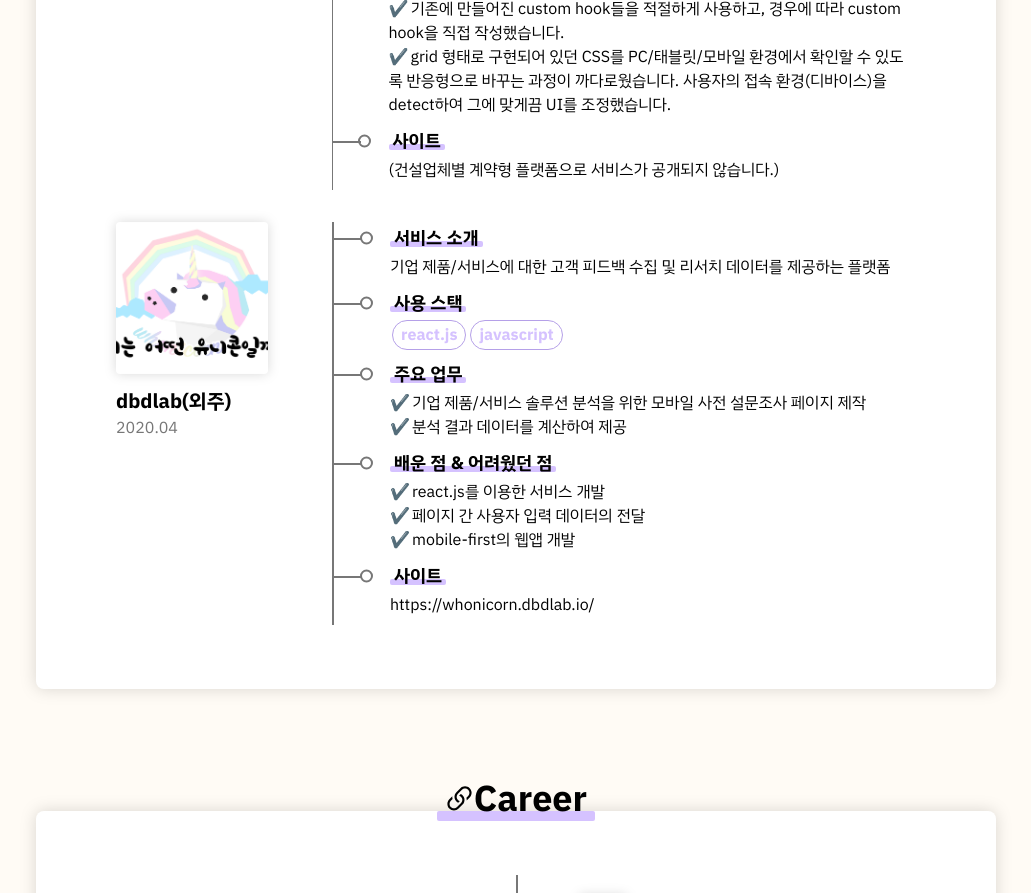
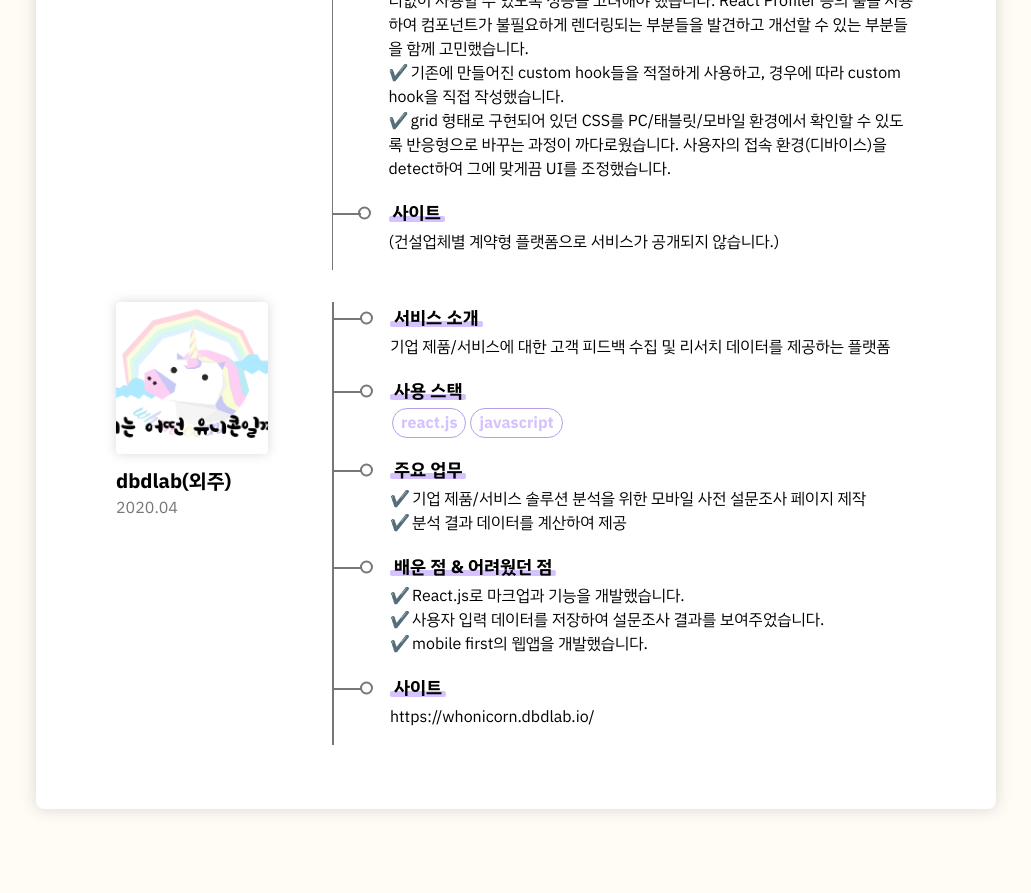
Before and after one commit to zigsong/zig-portfolio, a React app: page / in a window 1280 px wide. Shown: the part 3680-4573 px from the top of the page, without its empty margins (124-1155 px from the left). Built offline with nearby package versions, Linux system fonts and the light colour scheme.

Commit message:
refactor: 수정 사항 반영 - 우테코 링크 수정 - 문체 통일 - 모달 컨텐츠 순서 변경 - 프로젝트 기간 추가

```diff
--- a/src/components/ProjectModal/index.tsx
+++ b/src/components/ProjectModal/index.tsx
@@ -11,31 +11,8 @@ const ProjectModal = ({ content }: Props) => {
   return (
     <Styled.Root>
       <Styled.Container>
-        <Styled.Title>{content.title}</Styled.Title>
-        <Styled.Content>
-          <Styled.CategoryTitle>⌨️ 사용 스택</Styled.CategoryTitle>
-          <Styled.StacksContainer>
-            {content.stacks.map((stack) => (
-              <li key={stack}>
-                <Stack text={stack} />
-              </li>
-            ))}
-          </Styled.StacksContainer>
-        </Styled.Content>
-        <Styled.FlexContainer>
-          <Styled.Content>
-            <Styled.CategoryTitle className="project-url">🛠 Github URL</Styled.CategoryTitle>
-            <a href={content.githubUrl} target="_blank">
-              {content.githubUrl}
-            </a>
-          </Styled.Content>
-          <Styled.Content>
-            <Styled.CategoryTitle className="project-url">🖥 Service URL</Styled.CategoryTitle>
-            <a href={content.deployUrl} target="_blank">
-              {content.deployUrl}
-            </a>
-          </Styled.Content>
-        </Styled.FlexContainer>
+        <h1>{content.title}</h1>
+        <Styled.Period>{content.period}</Styled.Period>
         <Styled.FlexContainer>
           <div className="content-wrapper">
             <Styled.Content>
@@ -60,6 +37,33 @@ const ProjectModal = ({ content }: Props) => {
             </Styled.CheckList>
           </Styled.Content>
         </Styled.FlexContainer>
+        <Styled.Content>
+          <Styled.CategoryTitle>⌨️ 사용 스택</Styled.CategoryTitle>
+          <Styled.StacksContainer>
+            {content.stacks.map((stack) => (
+              <li key={stack}>
+                <Stack text={stack} />
+              </li>
+            ))}
+          </Styled.StacksContainer>
+        </Styled.Content>
+        <Styled.FlexContainer>
+          <Styled.Content>
+            <Styled.CategoryTitle className="project-url">🛠 Github URL</Styled.CategoryTitle>
+            <a href={content.githubUrl} target="_blank">
+              {content.githubUrl}
+            </a>
+          </Styled.Content>
+          {content.deployUrl && (
+            <Styled.Content>
+              <Styled.CategoryTitle className="project-url">🖥 Service URL</Styled.CategoryTitle>
+              <a href={content.deployUrl} target="_blank">
+                {content.deployUrl}
+              </a>
+            </Styled.Content>
+          )}
+        </Styled.FlexContainer>
+
         {content.learnings && (
           <Styled.Content>
             <Styled.CategoryTitle>🤔 고민한 내용</Styled.CategoryTitle>
@@ -74,9 +78,9 @@ const ProjectModal = ({ content }: Props) => {
           <Styled.CategoryTitle className="preview">📺 미리보기</Styled.CategoryTitle>
           <Styled.PreviewWrapper>
             {content.previews.map((preview, idx) => (
-              <div className="preview-image" key={idx}>
+              <li className="preview-image" key={idx}>
                 <img src={preview} alt={`${content.title}-${idx}`} />
-              </div>
+              </li>
             ))}
           </Styled.PreviewWrapper>
         </Styled.Content>
--- a/src/components/ProjectModal/styles.ts
+++ b/src/components/ProjectModal/styles.ts
@@ -27,11 +27,11 @@ const Container = styled.div`
   align-items: center;
 `;
 
-const Title = styled.h1`
+const Period = styled.span`
+  font-size: 14px;
   margin-bottom: 12px;
+  color: ${PALETTE.DEFAULT_GRAY};
 `;
-
-const RepresentImageWrapper = styled.div``;
 
 const FlexContainer = styled.div`
   width: 100%;
@@ -120,9 +120,10 @@ const CheckList = styled.ul`
 
 const PreviewWrapper = styled.ul`
   & .preview-image {
-    width: 480px;
+    width: 640px;
     height: auto;
     margin: auto;
+    margin-bottom: 1rem;
 
     & img {
       width: 100%;
@@ -134,8 +135,7 @@ const PreviewWrapper = styled.ul`
 export default {
   Root,
   Container,
-  Title,
-  RepresentImageWrapper,
+  Period,
   FlexContainer,
   Content,
   CategoryTitle,
--- a/src/components/WorkCard/index.tsx
+++ b/src/components/WorkCard/index.tsx
@@ -28,14 +28,14 @@ const WorkCard = ({ image, title, period, intro, stacks, mains, learnings, site
         </div>
         <Styled.Tree />
         <div>
-          <div>
+          <Styled.ContentWrapper>
             <Styled.Branch />
             <Styled.Content>
               <Styled.CategoryTitle>서비스 소개</Styled.CategoryTitle>
               <div>{intro}</div>
             </Styled.Content>
-          </div>
-          <div>
+          </Styled.ContentWrapper>
+          <Styled.ContentWrapper>
             <Styled.Branch />
             <Styled.Content>
               <Styled.CategoryTitle>사용 스택</Styled.CategoryTitle>
@@ -47,8 +47,8 @@ const WorkCard = ({ image, title, period, intro, stacks, mains, learnings, site
                 ))}
               </Styled.StacksContainer>
             </Styled.Content>
-          </div>
-          <div>
+          </Styled.ContentWrapper>
+          <Styled.ContentWrapper>
             <Styled.Branch />
             <Styled.Content>
               <Styled.CategoryTitle>주요 업무</Styled.CategoryTitle>
@@ -58,8 +58,8 @@ const WorkCard = ({ image, title, period, intro, stacks, mains, learnings, site
                 ))}
               </Styled.CheckList>
             </Styled.Content>
-          </div>
-          <div>
+          </Styled.ContentWrapper>
+          <Styled.ContentWrapper>
             <Styled.Branch />
             <Styled.Content>
               <Styled.CategoryTitle>배운 점 & 어려웠던 점</Styled.CategoryTitle>
@@ -69,8 +69,8 @@ const WorkCard = ({ image, title, period, intro, stacks, mains, learnings, site
                 ))}
               </Styled.CheckList>
             </Styled.Content>
-          </div>
-          <div>
+          </Styled.ContentWrapper>
+          <Styled.ContentWrapper>
             <Styled.Branch />
             <Styled.Content>
               <Styled.CategoryTitle>사이트</Styled.CategoryTitle>
@@ -78,7 +78,7 @@ const WorkCard = ({ image, title, period, intro, stacks, mains, learnings, site
                 {site}
               </a>
             </Styled.Content>
-          </div>
+          </Styled.ContentWrapper>
         </div>
       </Styled.Container>
     </Styled.Root>
--- a/src/components/WorkCard/styles.ts
+++ b/src/components/WorkCard/styles.ts
@@ -42,6 +42,10 @@ const Tree = styled.div`
   width: 2px;
   min-height: 100%;
   background: ${PALETTE.DEFAULT_GRAY};
+`;
+
+const ContentWrapper = styled.div`
+  margin-bottom: 1rem;
 `;
 
 const branchDot = css`
@@ -133,9 +137,10 @@ export default {
   ProfileContent,
   Title,
   Period,
+  Content,
   Tree,
+  ContentWrapper,
   Branch,
-  Content,
   CategoryTitle,
   StacksContainer,
   CheckList,
--- a/src/pages/Projects/projectModals.ts
+++ b/src/pages/Projects/projectModals.ts
@@ -37,6 +37,7 @@ import streetcatImage05 from 'assets/modalImages/streetcat/05.jpg';
 export const noltoModal = {
   id: 1,
   title: '🧸 놀토: 놀러오세요 토이프로젝트',
+  period: '2021.07~',
   stacks: [
     'TypeScript',
     'React.js',
@@ -90,6 +91,7 @@ export const noltoModal = {
 export const moariModal = {
   id: 2,
   title: '🌱 모아리: 모여라 동아리!',
+  period: '2020.08 ~ 2020.12',
   stacks: ['TypeScript', 'React.js', 'express', 'redux', 'redux-saga', 'mongoDB'],
   githubUrl: 'https://github.com/h-yes-oo/moari',
   intro:
@@ -109,11 +111,12 @@ export const moariModal = {
 export const tarotModal = {
   id: 3,
   title: '🃏 주식 타로',
+  period: '2021.03 ~ 2021.06',
   stacks: ['TypeScript', 'React.js', 'RStudio'],
   githubUrl: 'https://github.com/zigsong/visualization-team-B',
   deployUrl: 'https://visualization-b.netlify.app/',
   intro: '공부해도 모르겠는 주식, 타로카드로 당신의 주식 금전운을 점쳐드립니다!',
-  members: ['2021-1 비주얼라이제이션 강의 팀원 3인'],
+  members: ['기획 1인/데이터 분석 1인/프론트엔드 개발 1인'],
   roles: [
     '프론트엔드 전체',
     '30개의 기업 카드 랜덤 분배',
@@ -127,11 +130,12 @@ export const ahreallyModal = {
   id: 4,
   title: '🙄 아진짜요?',
   stacks: ['p5js', 'ml5js'],
+  period: '2020.03 ~ 2020.06',
   githubUrl: 'https://github.com/zigsong/Ah-Really',
   deployUrl: 'https://zigsong.github.io/Ah-Really/',
   intro:
     '인기 아이돌인 당신은 팬들을 향한 무성의한 인성논란에 휩싸이게 된다.\n마지막 기회인 팬사인회, 과연 당신은 팬들의 탈덕을 막고 인성 갑 아이돌로 거듭날 수 있을 것인가?',
-  members: ['2020-1 정보문화기술입문 강의 팀원 5인'],
+  members: ['기획 1인/디자인 1인/p5js 개발 3인'],
   roles: [
     '프론트엔드 전반, 팀장',
     '팬사인회 참여 팬 캐릭터 랜덤 등장',
@@ -155,11 +159,12 @@ export const ahreallyModal = {
 export const jurineeModal = {
   id: 5,
   title: '💸 주린이를 위한 안내서',
-  stacks: ['python', 'JavaScript', 'RubyOnRails'],
+  period: '2020.03 ~ 2020.6',
+  stacks: ['python', 'JavaScript', 'Ruby-on-Rails'],
   githubUrl: 'https://github.com/aeri206/web-programming-team7',
   intro:
     '진짜 주식 초보, 주린이를 위한 백과사전!\n주식 관련 용어부터 주식 대가들의 투자까지 한눈에 살펴보고, 직접 조건을 선택하여 알맞은 기업을 스크리닝해볼 수 있습니다.',
-  members: ['2020-1 웹프로그래밍개론 강의 팀원 5인'],
+  members: ['데이터 작성 2인/마크업 1인/풀스택 개발 2인'],
   roles: [
     '프론트엔드(react.js)/ 백엔드(ruby on rails) 풀스택',
     '기업 찜하기(좋아요) 기능',
@@ -180,11 +185,12 @@ export const jurineeModal = {
 export const streetcatModal = {
   id: 6,
   title: '🐱 대동길냥여지도',
+  period: '2019.09 ~ 2019.12',
   stacks: ['swift'],
   githubUrl: 'https://github.com/zigsong/ios-streetcat',
   intro:
     '추위에 떠는 전국의 길냥이들.\n인간들의 마음을 따뜻하게 녹여주는 길냥이들의 위치를 등록하고 내 길냥이를 찜해보세요!',
-  members: ['2019-2 인터페이스프로그래밍 강의 팀원 5인'],
+  members: ['디자인 1인/개발 4인'],
   roles: [
     'MapKit을 이용한 Google 지도 표시',
     'CLLocation 기반 길냥이 위치 표시',
--- a/src/pages/WorkExperience/works.ts
+++ b/src/pages/WorkExperience/works.ts
@@ -21,7 +21,7 @@ export default [
       'redux 등 상태관리 툴의 필요성을 이해하고 직접 활용해보았습니다.',
       '성능 최적화, 웹접근성, SEO 등의 프론트엔드 역량을 키웠습니다.',
     ],
-    site: 'https://techcourse.woowahan.com/',
+    site: 'https://woowacourse.github.io/',
   },
   {
     id: 2,
@@ -56,9 +56,9 @@ export default [
       '분석 결과 데이터를 계산하여 제공',
     ],
     learnings: [
-      'react.js를 이용한 서비스 개발',
-      '페이지 간 사용자 입력 데이터의 전달',
-      'mobile-first의 웹앱 개발',
+      'React.js로 마크업과 기능을 개발했습니다.',
+      '사용자 입력 데이터를 저장하여 설문조사 결과를 보여주었습니다.',
+      'mobile first의 웹앱을 개발했습니다.',
     ],
     site: 'https://whonicorn.dbdlab.io/',
   },
--- a/src/types.ts
+++ b/src/types.ts
@@ -1,6 +1,7 @@
 export interface ModalContent {
   id: number;
   title: string;
+  period: string;
   stacks: string[];
   githubUrl: string;
   deployUrl?: string;
```
